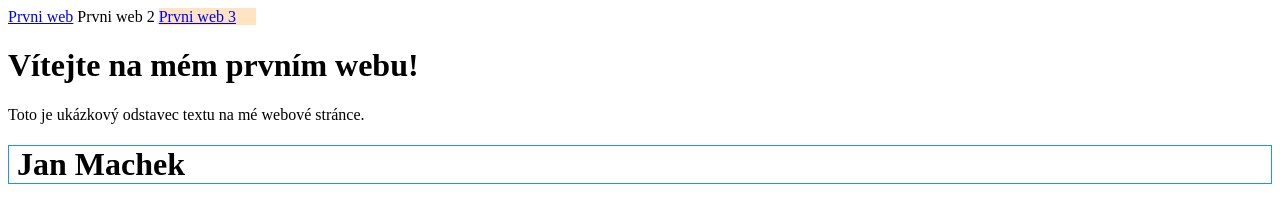
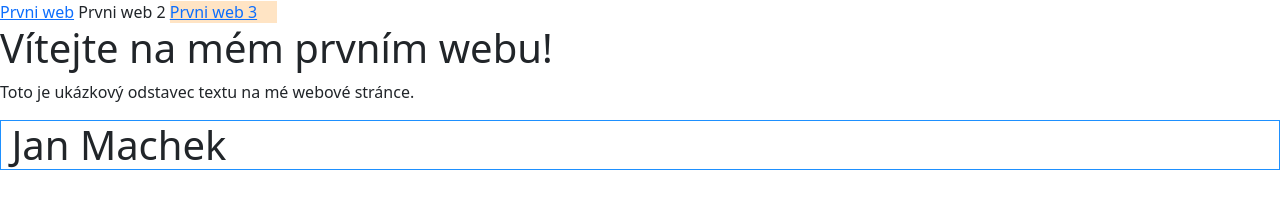
Before and after one commit to JanMachek/2025_wt_machek, a plain HTML site: page prvni_weby/prvni_web3.html in a window 1280 px wide. Drawn offline with nearby package versions, Linux system fonts and the light colour scheme.

Commit message:
Add Bootstrap CSS to prvni_web3.html

```diff
--- a/prvni_weby/prvni_web3.html
+++ b/prvni_weby/prvni_web3.html
@@ -2,7 +2,7 @@
 <html lang="cs">
     <head>
         <title>Můj první web</title>
-        <link rel="stylesheet" href="./style.css">
+        <link href="https://cdn.jsdelivr.net/npm/bootstrap@5.3.8/dist/css/bootstrap.min.css" rel="stylesheet" integrity="sha384-sRIl4kxILFvY47J16cr9ZwB07vP4J8+LH7qKQnuqkuIAvNWLzeN8tE5YBujZqJLB" crossorigin="anonymous">
     </head>
     <body>
         <a href="./prvni_web.html">Prvni web</a>
```
